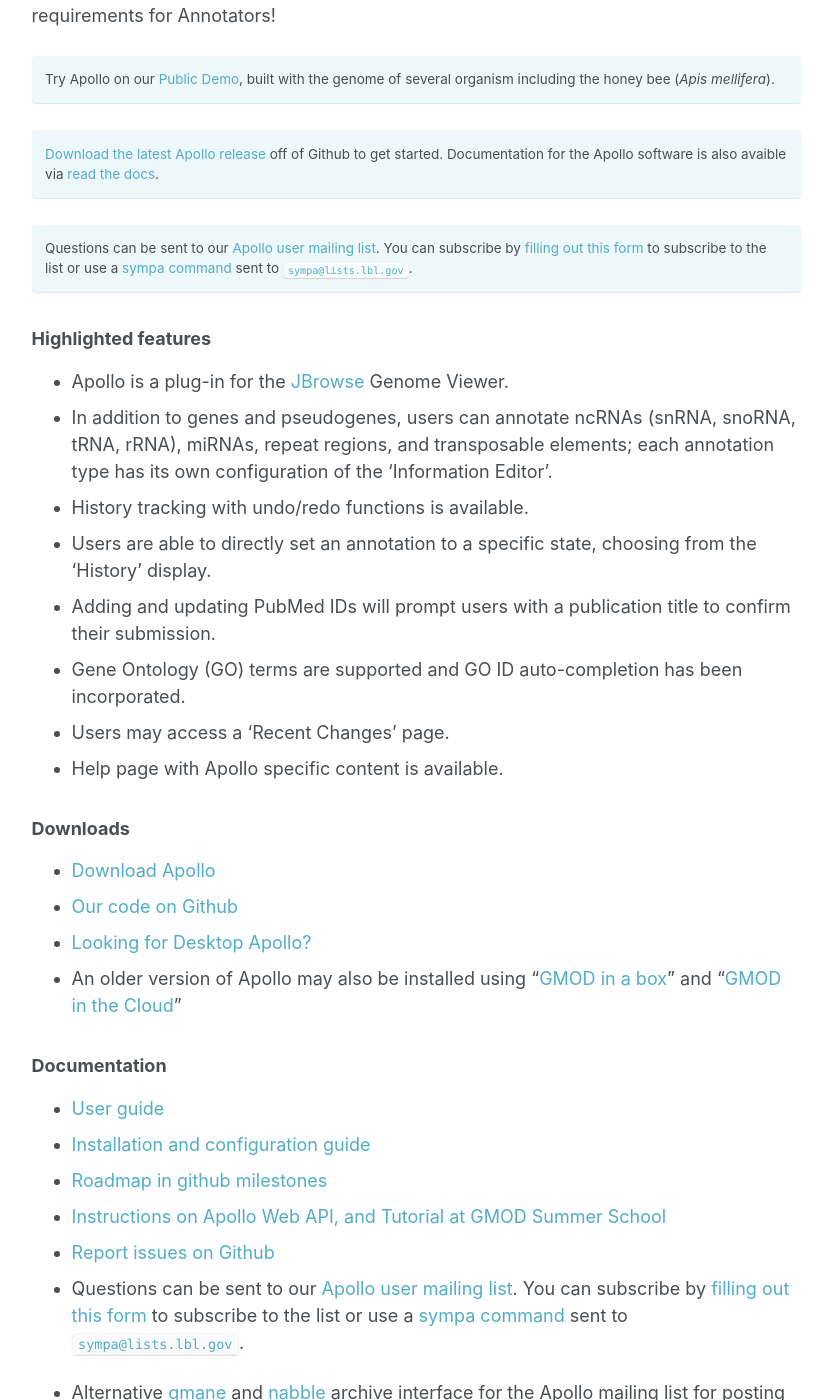
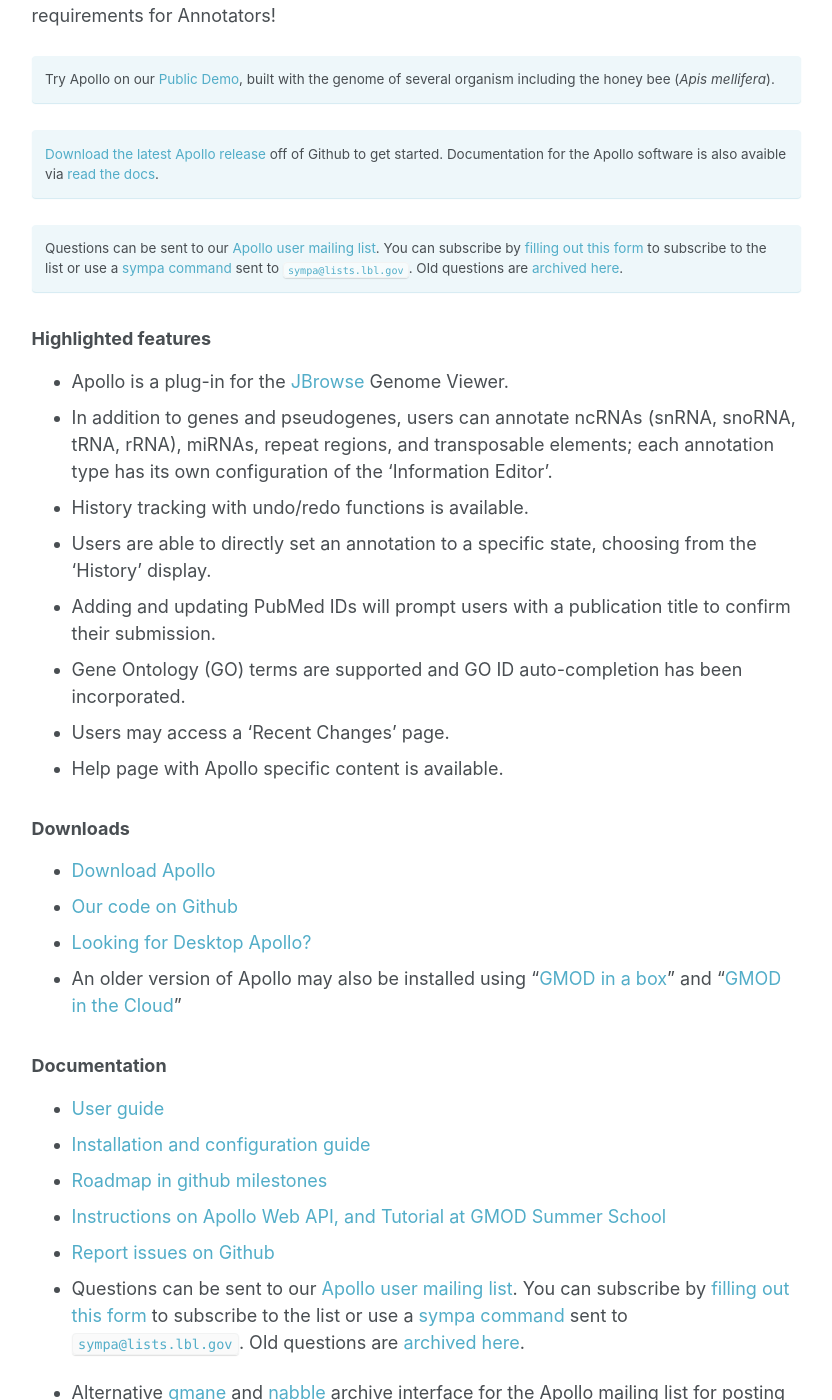
Before and after one commit to genomearchitect/genomearchitect.github.io, a Jekyll site: the page built from _pages/main.md, in a window 1280 px wide and 1400 px high, scrolled down 333 px. Shown: the whole window, without its empty margins (250-1082 px from the left). Built offline with Jekyll 4.4.1, drawn with Linux system fonts in a browser that asks for light colours.

Commit message:
Update contact.md

````diff
--- a/_includes/contact.md
+++ b/_includes/contact.md
@@ -1 +1 @@
-Questions can be sent to our [Apollo user mailing list](mailto:apollo@lists.lbl.gov). You can subscribe by [filling out this form](https://docs.google.com/forms/d/1PkOm2SKiaAiAhCaMHEc0YFwFZ9nrZaZkbt29R8PW-W8/viewform?usp=send_form) to subscribe to the list or use a [sympa command](http://www.sympa.org/manual/sympa-commands) sent to [```sympa@lists.lbl.gov```](mailto:sympa@lists.lbl.gov).
+Questions can be sent to our [Apollo user mailing list](mailto:apollo@lists.lbl.gov). You can subscribe by [filling out this form](https://docs.google.com/forms/d/1PkOm2SKiaAiAhCaMHEc0YFwFZ9nrZaZkbt29R8PW-W8/viewform?usp=send_form) to subscribe to the list or use a [sympa command](http://www.sympa.org/manual/sympa-commands) sent to [```sympa@lists.lbl.gov```](mailto:sympa@lists.lbl.gov).  Old questions are [archived here](http://gmod.827538.n3.nabble.com/Apollo-f815553.html).
````
